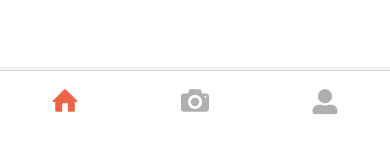
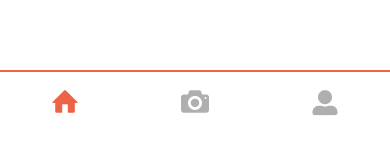
Before and after one commit to Avelop-Project/Frontend, a React Native app: screen /BottomTabNavigator in a window 390 px wide. Shown: the part 694-841 px from the top of the page. Built offline with nearby package versions, Linux system fonts and the light colour scheme.

Commit message:
Design: 바텀 탭 디자인 변경

```diff
--- a/src/navigators/BottomTabNavigator.tsx
+++ b/src/navigators/BottomTabNavigator.tsx
@@ -19,13 +19,15 @@ const BottomTabNavigator = () => {
         tabBarStyle: {
           backgroundColor: color.COLOR_WHITE_BACKGROUND,
           height: 80,
-          shadowColor: color.COLOR_BOX_SHADOW,
-          shadowOffset: {
-            width: 0,
-            height: -3,
-          },
-          shadowOpacity: 0.2,
-          elevation: 3,
+          borderTopWidth: 2,
+          borderTopColor: color.COLOR_MAIN,
+          //   shadowColor: color.COLOR_BOX_SHADOW,
+          //   shadowOffset: {
+          //     width: 0,
+          //     height: -3,
+          //   },
+          //   shadowOpacity: 0.2,
+          //   elevation: 3,
         },
         tabBarItemStyle: {
           marginBottom: 5,
```
